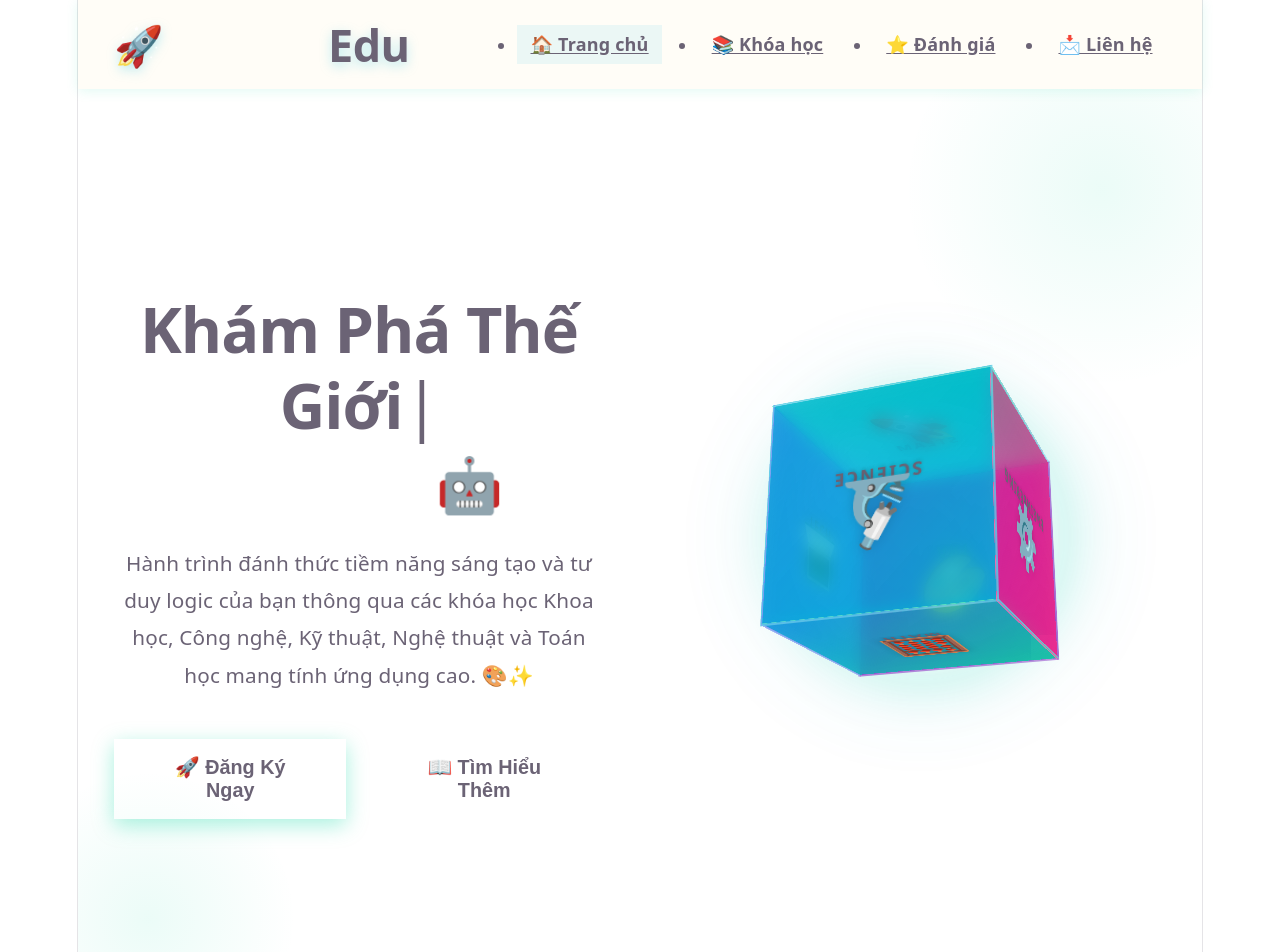
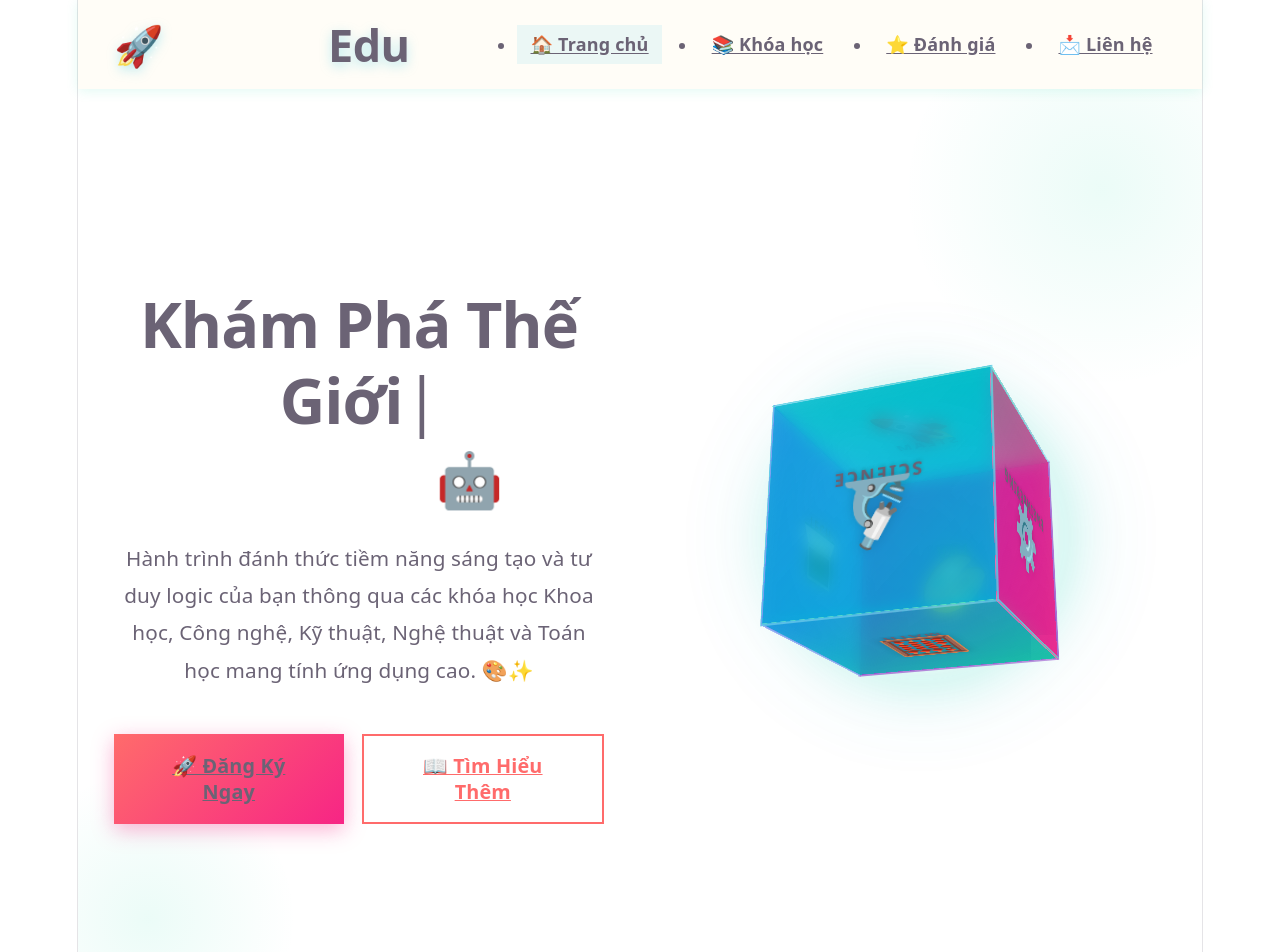
Before and after one commit to nguyenkhanhbh01989/Landing-Page-STEAM-Git-Workflow, a React (Vite) app in the folder steam-landing-page/: page / in a window 1280 px wide. Shown: the top 952 px of the page. Built offline with nearby package versions, Linux system fonts and the light colour scheme; the HTML template or start-up script is replaced by a standard one.

Commit message:
feat: add smooth scroll functionality to interactive hero buttons

```diff
--- a/steam-landing-page/src/components/Hero/Hero.css
+++ b/steam-landing-page/src/components/Hero/Hero.css
@@ -117,25 +117,27 @@
 }
 
 .btn-cta {
-  background: linear-gradient(135deg, var(--fresh-green), var(--fresh-blue));
+  background: linear-gradient(135deg, #FF6B6B, #F72585);
   color: var(--color-white);
   border: none;
-  box-shadow: 0 6px 20px rgba(6, 214, 160, 0.35);
+  box-shadow: 0 6px 20px rgba(247, 37, 133, 0.35);
 }
 
 .btn-cta:hover {
+  transform: scale(1.05);
   animation: bouncy 0.5s ease;
-  box-shadow: 0 8px 28px rgba(6, 214, 160, 0.45);
+  box-shadow: 0 8px 28px rgba(247, 37, 133, 0.45);
 }
 
 .btn-outline {
   background-color: transparent;
-  color: var(--fresh-blue);
-  border: 2.5px solid var(--fresh-blue);
+  color: #FF6B6B;
+  border: 2.5px solid #FF6B6B;
 }
 
 .btn-outline:hover {
-  background-color: rgba(0, 180, 216, 0.06);
+  background-color: rgba(255, 107, 107, 0.08);
+  transform: scale(1.05);
   animation: bouncy 0.5s ease;
 }
 
--- a/steam-landing-page/src/components/Hero/Hero.jsx
+++ b/steam-landing-page/src/components/Hero/Hero.jsx
@@ -32,8 +32,8 @@ const Hero = () => {
             Hành trình đánh thức tiềm năng sáng tạo và tư duy logic của bạn thông qua các khóa học Khoa học, Công nghệ, Kỹ thuật, Nghệ thuật và Toán học mang tính ứng dụng cao. 🎨✨
           </p>
           <div className="hero-actions">
-            <button className="btn-cta">🚀 Đăng Ký Ngay</button>
-            <button className="btn-outline">📖 Tìm Hiểu Thêm</button>
+            <a href="#register-form" className="btn-cta">🚀 Đăng Ký Ngay</a>
+            <a href="#courses" className="btn-outline">📖 Tìm Hiểu Thêm</a>
           </div>
         </div>
 
--- a/steam-landing-page/src/components/RegisterForm/RegisterForm.jsx
+++ b/steam-landing-page/src/components/RegisterForm/RegisterForm.jsx
@@ -21,7 +21,7 @@ const RegisterForm = () => {
   }
 
   return (
-    <section className="register-section" id="contact">
+    <section className="register-section" id="register-form">
       <div className="register-container">
         <div className="register-wrapper">
 
```
